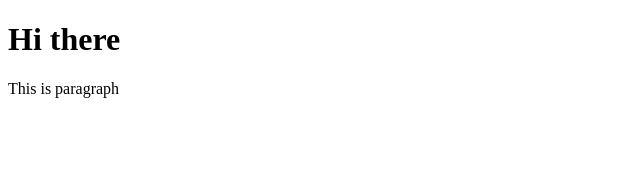
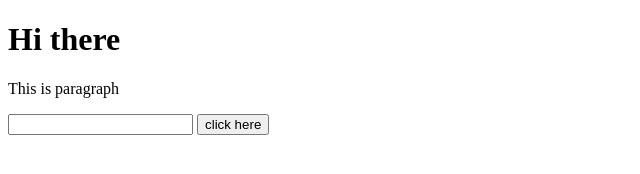
Before and after one commit to JuanCaSan10/gitProyect, a plain HTML site: page index.html in a window 1280 px wide. Shown: the whole page, without its empty margins (0-640 px from the left). Drawn offline with Linux system fonts and the light colour scheme.

Commit message:
created form element

```diff
--- a/index.html
+++ b/index.html
@@ -9,5 +9,10 @@
 <body>
     <h1>Hi there</h1>
     <p>This is paragraph</p>
+
+    <form>
+        <input type="text">
+        <button>click here</button>
+    </form>
 </body>
 </html>
```
